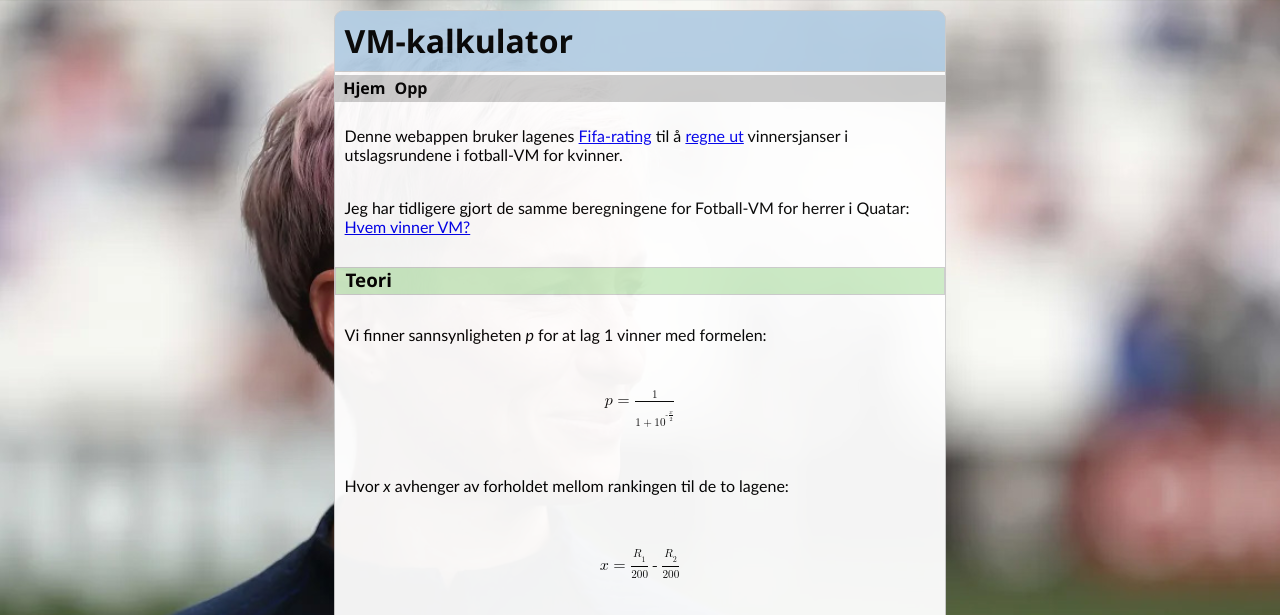
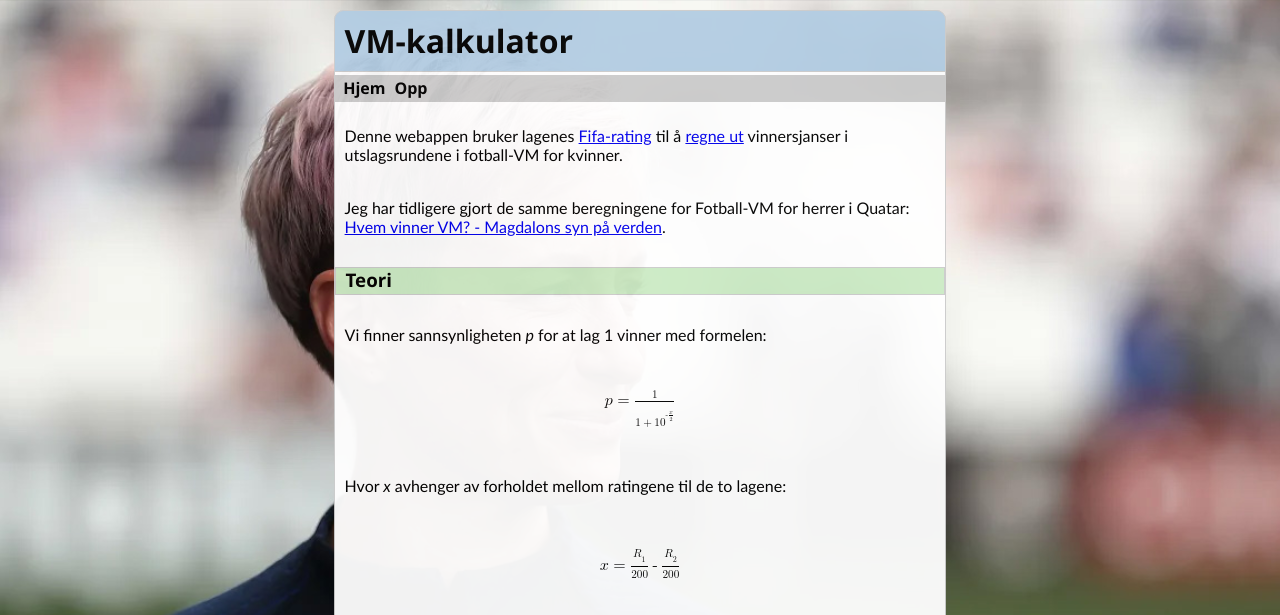
Before and after one commit to magdalonium/flaskapps, a Flask app: page / in a window 1280 px wide. Shown: the top 615 px of the page. Run offline with Flask 3, Linux system fonts and the light colour scheme.

```diff
--- a/fifa23/app.py
+++ b/fifa23/app.py
@@ -28,11 +28,11 @@ from pathlib import Path
 
 NETTSTEDTITTEL = "VM-kalkulator"
 INNLEDNING = [Markup("<p>Denne webappen bruker lagenes <a href='https://www.fifa.com/fifa-world-ranking/women?dateId=ranking_20230609'>Fifa-rating</a> til å <a href='https://en.wikipedia.org/wiki/FIFA_Women%27s_World_Ranking#Ranking_procedure'>regne ut</a> vinnersjanser i utslagsrundene i fotball-VM for kvinner.</p>"),
-              Markup("<p>Jeg har tidligere gjort de samme beregningene for Fotball-VM for herrer i Quatar: <a href='https://magdalon.wordpress.com/2022/12/03/hvem-vinner-vm/'>Hvem vinner VM?</a></p>"),
+              Markup("<p>Jeg har tidligere gjort de samme beregningene for Fotball-VM for herrer i Quatar: <a href='https://magdalon.wordpress.com/2022/12/03/hvem-vinner-vm/'>Hvem vinner VM? - Magdalons syn på verden</a>.</p>"),
               Markup("<h3>Teori</h3>"),
               Markup("<p>Vi finner sannsynligheten <i>p</i> for at lag 1 vinner med formelen:</p>"),
               Markup("<p style='text-align: center;'><math xmlns = 'http://www.w3.org/1998/Math/MathML'><mrow><mi>p</mi><mo>=</mo><mfrac><mn>1</mn><mrow><mn>1</mn><mo>+</mo><msup><mn>10</mn><mrow><mo>-</mo><mfrac><mi>x</mi><mn>2</mn></mfrac></mrow></msup></mrow></mfrac></mrow></math></p>"),
-              Markup("<p>Hvor <i>x</i> avhenger av forholdet mellom rankingen til de to lagene:</p>"),
+              Markup("<p>Hvor <i>x</i> avhenger av forholdet mellom ratingene til de to lagene:</p>"),
               Markup("<p style='text-align: center;'><math xmlns = 'http://www.w3.org/1998/Math/MathML'><mrow><mi>x</mi><mo>=</mo><mrow><mrow><mfrac><msub><mi>R</mi><mi>1</mi></msub><mn>200</mn></mfrac></mrow><mo>-</mo><mrow><mfrac><msub><mi>R</mi><mi>2</mi></msub><mn>200</mn></mfrac></mrow></mrow></mrow></math></p>"),
               Markup("<p> Siden vi ser på utslagsrundene ser vi vekk i fra sannsynligheten for uavgjort, så sannsynligheten for at lag 2 vinner blir <i>1 - p</i>.</p>")]
 
@@ -83,7 +83,14 @@ grupper = {'A': ['Norge', 'Sveits', 'New Zealand', 'Filipinene'],
 def p(score1, score2):
     return 1/(10**(-(score1 - score2)/400) + 1)
 
-rekkefølge = ['A1', 'C2','C1', 'A2', 'E1','G2','G1','E2', 'B1', 'D2', 'D1', 'B2', 'H1', 'F2', 'F1', 'H2']
+rekkefølge = ['A1', 'C2',
+              'C1', 'A2',
+              'E1','G2',
+              'G1','E2',
+              'B1', 'D2',
+              'D1', 'B2',
+              'H1', 'F2',
+              'F1', 'H2']
 
 rating = 'FIFA-rating'
 pg = 'Videre fra gruppe-spill'
```
Also changed, not shown: templates/default.html (+5 -4 lines), static/favicons/favicon.svg (added), static/favicons/favicon16.png (added), static/favicons/favicon32.png (added).
